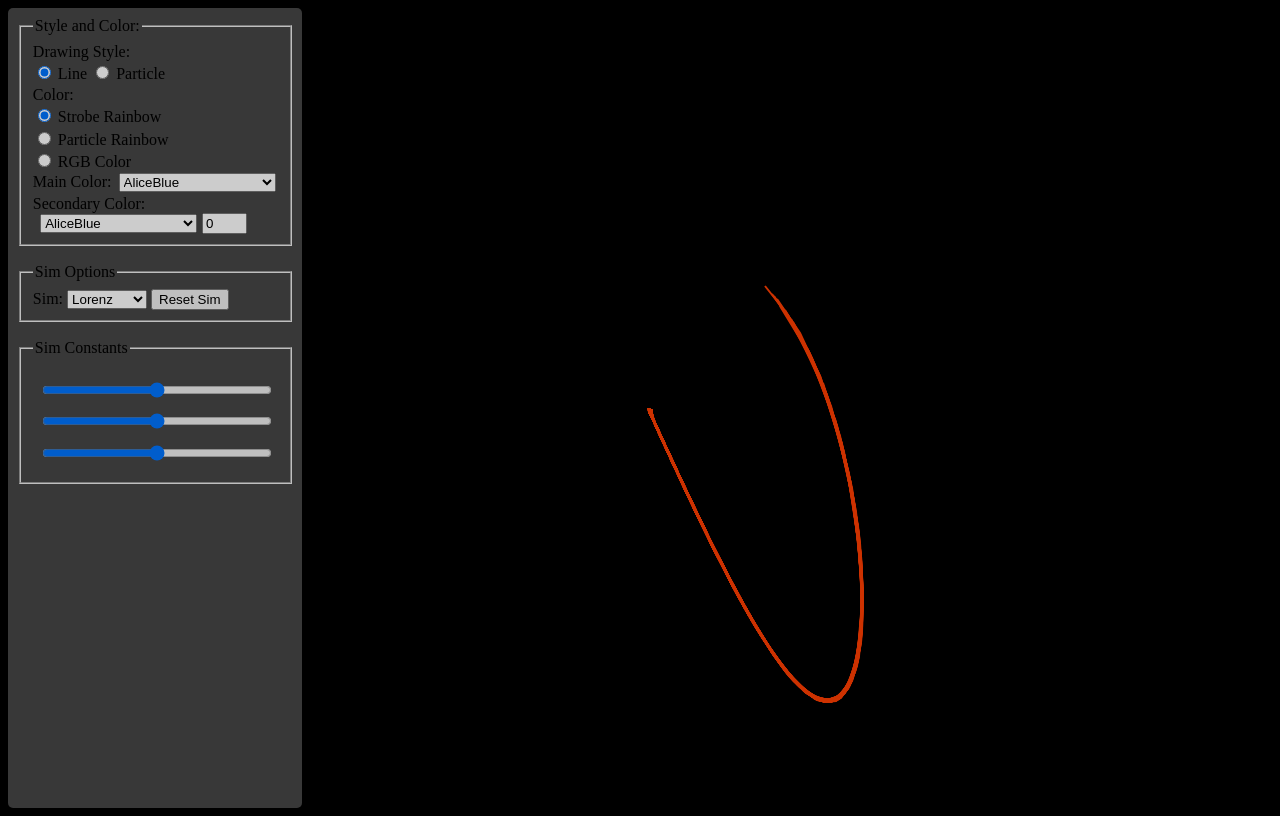
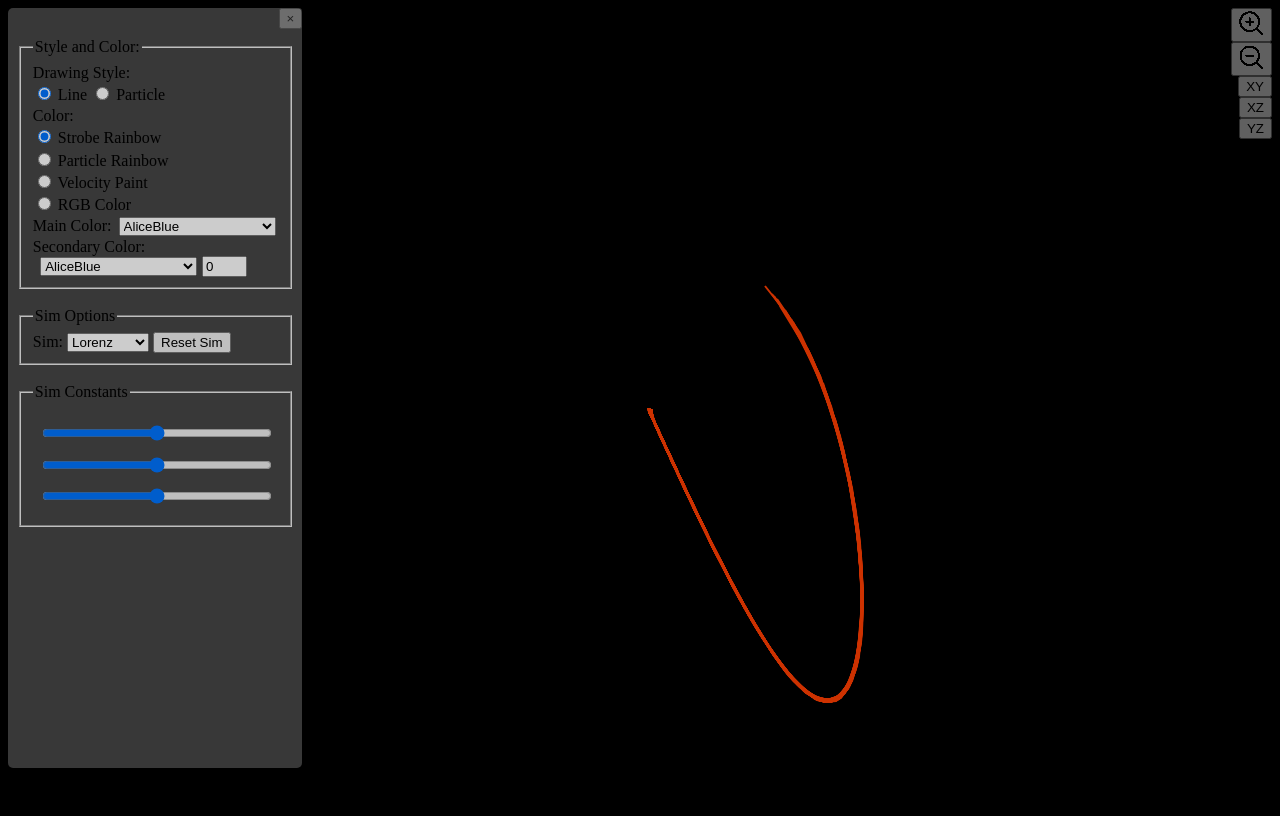
Before and after one commit to Emprahh/Chaotic, a plain HTML site: page index.html in a window 1280 px wide. Drawn offline with Linux system fonts and the light colour scheme; animation ran at ten frames a second.

Commit message:
Added: - Zoom in and out - Pan canvas used mouse drag -Switch drawn plane -Made sidebar collapsible -Added more Systems to sim

```diff
--- a/index.html
+++ b/index.html
@@ -7,8 +7,15 @@
     <link href="style.css" rel="stylesheet" type="text/css" />
   </head>
   <body>
+  <button id="showSidebar">></button>
   <div id="wrapper">
+    <button id="zoomIn"><img src="in.png" alt=""></button>
+    <button id="zoomOut"><img src="out.png" alt=""></button>
+    <button id="xyPlane">XY</button>
+    <button id="xzPlane">XZ</button>
+    <button id="yzPlane">YZ</button>
     <div id="sidebar">
+      <button id="hideSidebar">&times;</button>
       <div id="colorstyle">
         <fieldset>
           <legend>Style and Color: </legend>
@@ -21,6 +28,7 @@
             <label>Color: </label><br>
             <label> <input type="radio" id="rainbow" name="style" value="rainbow" checked> Strobe Rainbow</label>
             <label> <input type="radio" id="ppcol" name="style" value="PerParticleColor"> Particle Rainbow</label>
+            <label> <input type="radio" id="velocityPaint" name="style" value="velocityPaint"> Velocity Paint</label>
             </br>
             <label><input type="radio" id="solidCols" name="style" value="colorChoice"> RGB Color <br><label class="rgbOptions"> Main Color: </label><select name="rgbColors" id="rgbColors">
             </select> </label></br>
--- a/script.js
+++ b/script.js
@@ -1,7 +1,8 @@
 const canvas = document.getElementById('canvas');
 const ctx = canvas.getContext('2d');
 var colForm = document.getElementsByName("colorOption");
-const input = document.querySelector('input');
+var input = document.querySelector('input');
+var sidebar = document.getElementById('sidebar');
 var styleOptions = document.forms['styleOption'].elements['style'];
 var colorOptions = document.forms['colorOption'].elements['style'];
 var colorDropDown = document.forms['colorOption'].elements['rgbColors'];
@@ -10,12 +11,18 @@ var simDropDown = document.getElementById('simType');
 var secondaryPartsNum = document.getElementById('secondaryParticles');
 var sliderCont = document.getElementById('slideContainer');
 var resetButton = document.getElementById('resetSim');
+var zoomIn = document.getElementById('zoomIn');
+var zoomout = document.getElementById('zoomOut');
+var hideBtn = document.getElementById('hideSidebar');
+var showBtn = document.getElementById('showSidebar');
 
 const Lorenz = [10, 28, 8/3];
 const TSUCS1 = [40, 0.833, 0.5, 0.65, 20];
 const Popcorn2 = [0.05, 3];
 const MIX = [10, 28, 8/3];
-const supportedSims = [["Lorenz", Lorenz], ["TSUCS1", TSUCS1], ["Popcorn2", Popcorn2], ["Mix", MIX]];
+//const Aizawa = [0.95, 0.7, 0.6, 3.5, 0.25, 0.1];
+const FourWings = [-14, 5, 1, 16, -43, 1];
+const supportedSims = [["Lorenz", Lorenz], ["TSUCS1", TSUCS1], ["Popcorn2", Popcorn2], ["Mix", MIX], ["fourWings", FourWings]];
 
 const CSS_COLOR_NAMES = [
   "AliceBlue",
@@ -168,6 +175,50 @@ const CSS_COLOR_NAMES = [
   "YellowGreen",
 ];
 
+zoomIn.onclick = function() {userOptions.zoomLevel++;}
+zoomOut.onclick = function() {userOptions.zoomLevel = userOptions.zoomLevel > 1 ? userOptions.zoomLevel - 1 : 1 ;}
+hideBtn.onclick = function() {
+  sidebar.style.visibility = 'hidden';
+  showBtn.style.visibility = 'visible';
+}
+showBtn.onclick = function() {
+  sidebar.style.visibility = 'visible';
+  showBtn.style.visibility = 'hidden';
+}
+document.getElementById('xyPlane').onclick = function(){
+  userOptions.plane = [0, 1];
+}
+document.getElementById('xzPlane').onclick = function(){
+  userOptions.plane = [0, 2];
+}
+document.getElementById('yzPlane').onclick = function(){
+  userOptions.plane = [1, 2];
+}
+
+var drag = false;
+var mouseStartX = 0;
+var mouseStartY = 0;
+
+canvas.addEventListener('mousedown', function() {
+  drag = true;
+  mouseStartX = event.clientX - ctx.canvas.offsetLeft + userOptions.pan[0];
+  mouseStartY = event.clientY - ctx.canvas.offsetTop + userOptions.pan[1];
+});
+canvas.addEventListener('mousemove', function(){
+  if (drag === true){
+    var x = event.clientX - ctx.canvas.offsetLeft;
+    var y = event.clientY - ctx.canvas.offsetTop;
+    userOptions.pan = [mouseStartX - x, mouseStartY - y];
+  }
+});
+function stopDrag(){
+    drag = false;
+    mouseStartX = 0;
+    mouseStartY = 0;
+}
+canvas.addEventListener('mouseup', function() {stopDrag()});
+canvas.addEventListener('mouseleave', function() {stopDrag()});
+
 for (var i = 0; i < styleOptions.length; i++) {
     styleOptions[i].onclick = function() {
         userOptions.style = this.id;
@@ -180,7 +231,7 @@ for (var i = 0; i < CSS_COLOR_NAMES.length; i++) {
 }
 
 colorDropDown[0].onchange = function(){
-  if (userOptions.color !== "rainbow" && userOptions.color !== "ppcol") {
+  if (userOptions.color !== "rainbow" && userOptions.color !== "ppcol" && userOptions.color !== "velocityPaint") {
     userOptions.color = colorDropDown[0].value;
   }
 }
@@ -224,7 +275,7 @@ resetButton.addEventListener('click', function(){
 
 for (var i = 0; i < colorOptions.length; i++) {
     colorOptions[i].onclick = function() {
-        if (this.id === "rainbow" || this.id === "ppcol") {
+        if (this.id === "rainbow" || this.id === "ppcol" || this.id === "velocityPaint") {
           userOptions.color = this.id;
         }
         else {
@@ -264,7 +315,7 @@ secondaryPartsNum.addEventListener('click', function(){
   }
 });
 
-canvas.width = window.innerWidth || document.documentElement.clientWidth || document.body.clientWidth;
+canvas.width = window.innerWidth  || document.documentElement.clientWidth || document.body.clientWidth;
 canvas.height = window.innerHeight || document.documentElement.clientHeight || document.body.clientHeight;
 
 function random_rgba() {
@@ -305,6 +356,19 @@ function colorCycle(){
   return 'rgb(' + r + ', ' + g + ', ' + b + ")";
 }
 
+function velocityCol(velo){
+  var red = 255 * (velo / maxVelocity);
+  var blue = 255 - red;
+  return 'rgb(' + red + ', ' + 0 + ', ' + blue + ")";
+}
+
+/* function velocityCool(col, age){
+  var rgb = col.substring(4, col.length-1).replace(/ /g, '').split(',');
+  var red = rgb[0] - age;
+  var blue = 255 - red;
+  return 'rgb(' + red + ', ' + 0 + ', ' + blue + ")";
+} */
+
 class sim {
   constructor(name, consts){
     this.name = name;
@@ -328,6 +392,7 @@ class particle {
     this.col = random_rgba();
     this.timeDelta = Date.now();
     this.secColor = false;
+    this.relVelocity = 0;
   }
 }
 
@@ -339,6 +404,9 @@ class options {
     this.variance = 0.5;
     this.attractor = "Lorenz";
     this.secondaryParts = [];
+    this.zoomLevel = 10;
+    this.plane = [0, 1];
+    this.pan = [0, 0];
   }
 }
 
@@ -367,9 +435,29 @@ function resetSim(){
 }
 
 var mixCount = 0;
+var maxVelocity = 0;
 function updateParticles(){
+  maxVelocity = 0;
   for (var p of particles){
     switch (userOptions.attractor) {
+      case "fourWings":
+        var newx = (FourWings[0] * p.x + FourWings[1] * p.y + FourWings[2] * p.y * p.z) * 0.001;
+        var newy = (FourWings[3] * p.y - p.x * p.z) * 0.001;
+        var newz = (FourWings[4] * p.z + FourWings[5] * p.x * p.y) * 0.001;
+        p.x = p.x + newx;
+        p.y = p.y + newy;
+        p.z = p.z + newz;
+        p.relVelocity = Math.abs(newx + newy);
+        break;
+      case "Aizawa":
+        var newx = ((p.z - Aizawa[1]) * p.x - Aizawa[3] * p.y) * 0.005;
+        var newy = (Aizawa[3] * p.x + (p.z - Aizawa[1]) * p.y) * 0.005;
+        var newz = (Aizawa[2] + Aizawa[0] * p.z - Math.pow(p.z, 3) / 3 - (Math.pow(p.x, 2) + Math.pow(p.y, 2)) * (1 + Aizawa[4] * p.z) + Aizawa[5] * p.z * Math.pow(p.x, 3)) * 0.005;
+        p.x = p.x + newx;
+        p.y = p.y + newy;
+        p.z = p.z + newz;
+        p.relVelocity = Math.abs(newx + newy);
+        break;
       case "Lorenz":
         var newx = (Lorenz[0] * (p.y - p.x)) * 0.01;
         var newy =  (p.x * (Lorenz[1] - p.z) - p.y) * 0.01;
@@ -377,6 +465,7 @@ function updateParticles(){
         p.x = p.x + newx;
         p.y = p.y + newy;
         p.z = p.z + newz;
+        p.relVelocity = Math.abs(newx + newy);
         break;
       case "TSUCS1":
         var newx = (TSUCS1[0] * (p.y - p.x) + TSUCS1[2] * p.x * p.z) * 0.001;
@@ -385,10 +474,12 @@ function updateParticles(){
         p.x = p.x + newx;
         p.y = p.y + newy;
         p.z = p.z + newz;
+        p.relVelocity = Math.abs(newx + newy);
         break;
       case "Popcorn2":
         var tmpx = p.x;
         var tmpy = p.y
+        p.relVelocity = Math.abs((Popcorn2[0] * Math.sin(tmpy + Math.tan(Popcorn2[1] * tmpy)) * 2) + (Popcorn2[0] * Math.sin(tmpx + Math.tan(Popcorn2[1] * tmpx)) * 2));
         p.x = tmpx - (Popcorn2[0] * Math.sin(tmpy + Math.tan(Popcorn2[1] * tmpy)) * 2);
         p.y = tmpy - (Popcorn2[0] * Math.sin(tmpx + Math.tan(Popcorn2[1] * tmpx)) * 2);
         break;
@@ -400,14 +491,18 @@ function updateParticles(){
           p.x = p.x + newx;
           p.y = p.y + newy;
           p.z = p.z + newz;
+          p.relVelocity = Math.abs(newx + newy);
         }
         else {
           var tmpx = p.x;
           var tmpy = p.y;
-          p.x = tmpx - (Popcorn2[0] * Math.sin(tmpy + Math.tan(Popcorn2[1] * tmpy)) * 2);
+          p.relVelocity = Math.abs((Popcorn2[0] * Math.sin(tmpy + Math.tan(Popcorn2[1] * tmpy)) * 2) + (Popcorn2[0] * Math.sin(tmpx + Math.tan(Popcorn2[1] * tmpx)) * 2));
           p.y = tmpy - (Popcorn2[0] * Math.sin(tmpx + Math.tan(Popcorn2[1] * tmpx)) * 2);
         }
         break;
+    }
+    if (p.relVelocity > maxVelocity){
+      maxVelocity = p.relVelocity;
     }
     if (p.history.length < 100){
       p.history.push([p.x, p.y, p.z]);
@@ -416,27 +511,34 @@ function updateParticles(){
       p.history.shift();
       p.history.push([p.x, p.y, p.z]);
     }
+  }
+  for (var p of particles){
     mixCount += Math.floor((Math.random() * 2));
     switch (userOptions.style) {
       case "line":
         ctx.strokeStyle = userOptions.color === "rainbow" ? colorCycle()
-                          : userOptions.color === "ppcol" ? p.col : p.secColor === false ? userOptions.color : colorDropDown[1].value;
+                          : userOptions.color === "ppcol" ? p.col
+                          : userOptions.color === "velocityPaint" ? velocityCol(p.relVelocity)
+                          : p.secColor === false ? userOptions.color
+                          : colorDropDown[1].value;
         ctx.lineWidth = 2;
         ctx.fillStyle = p.col;
         ctx.beginPath();
-        ctx.moveTo(Math.floor(canvas.width / 2 + (p.history[0][0] * 10)), Math.floor(canvas.height / 2 + (p.history[0][1] * 10)));
+        ctx.moveTo(Math.floor(canvas.width / 2 + userOptions.pan[0] + (p.history[0][userOptions.plane[0]] * userOptions.zoomLevel)), Math.floor(canvas.height / 2 + userOptions.pan[1] + (p.history[0][userOptions.plane[1]] * userOptions.zoomLevel)));
         for (var hp = 1; hp < p.history.length; hp++){
-          //console.log(p.history[hp]);
-          ctx.lineTo(Math.floor(canvas.width / 2 + (p.history[hp][0] * 10)), Math.floor(canvas.height / 2 + (p.history[hp][1] * 10)));
+          ctx.lineTo(Math.floor(canvas.width / 2 + userOptions.pan[0] + (p.history[hp][userOptions.plane[0]] * userOptions.zoomLevel)), Math.floor(canvas.height / 2 + userOptions.pan[1] + (p.history[hp][userOptions.plane[1]] * userOptions.zoomLevel)));
         }
         ctx.stroke();
         break;
       default:
         ctx.fillStyle = userOptions.color === "rainbow" ? colorCycle()
-                          : userOptions.color === "ppcol" ? p.col : p.secColor === false ? userOptions.color : colorDropDown[1].value;
+                        : userOptions.color === "ppcol" ? p.col
+                        : userOptions.color === "velocityPaint" ? velocityCol(p.relVelocity)
+                        : p.secColor === false ? userOptions.color
+                        : colorDropDown[1].value;
         for (var hp of p.history){
           //console.log(p.history[hp]);
-          ctx.fillRect(Math.floor(canvas.width / 2 + (hp[0] * 10)), Math.floor(canvas.height / 2 + (hp[1] * 10)), 2, 2);
+          ctx.fillRect(Math.floor(canvas.width / 2 + userOptions.pan[0] + (hp[userOptions.plane[0]] * userOptions.zoomLevel)), Math.floor(canvas.height / 2 + userOptions.pan[1] + (hp[userOptions.plane[1]] * userOptions.zoomLevel)), 2, 2);
         }
         break;
     }
--- a/style.css
+++ b/style.css
@@ -4,11 +4,48 @@
   flex-direction: column;
   background-color: rgb(70, 70, 70);
   opacity: 80%;
-  height: 100vh;
+  height: 95vh;
   width: 23vw;
   z-index: 1;
   border-radius: 5px;
+}
 
+#zoomIn,
+#zoomOut,
+#xyPlane,
+#xzPlane,
+#yzPlane  {
+  z-index: 1;
+  align-self: flex-end;
+  opacity: 0.4;
+}
+
+#zoomIn:hover,
+#zoomOut:hover,
+#xyPlane:hover,
+#xzPlane:hover,
+#yzPlane:hover {
+  opacity: 1;
+}
+
+
+#hideSidebar {
+  align-self: flex-end;
+  opacity: 40%;
+}
+
+#showSidebar {
+  position: absolute;
+  visibility: hidden;
+  opacity: 40%;
+}
+
+#showSidebar:hover {
+  opacity: 100%;
+}
+
+#hideSidebar:hover {
+  opacity: 100%;
 }
 
 #sidebar div {
@@ -45,11 +82,16 @@ select{
   margin-top: 5%;
 }
 
+canvas{
+  position: absolute;
+}
 
 body {
   background-color: black;
+  overflow: hidden;
 }
 
 #wrapper {
   display: flex;
+  flex-direction: column;
 }
```
Also changed, not shown: in.png (added), out.png (added).
